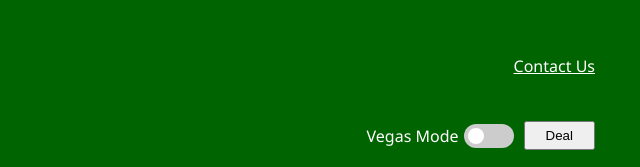
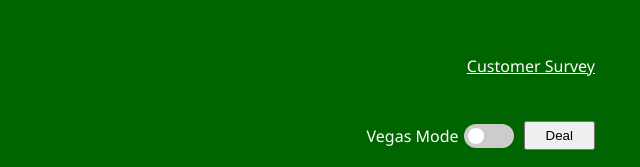
Before and after one commit to char-e/CST8334---Software-Dev.-Project-, a website built with Parcel: page index.html in a window 1280 px wide. Shown: the top 167 px of the page, 640-1280 px from the left. Built offline with nearby package versions, Linux system fonts and the light colour scheme.

Commit message:
Add Customer Survey

```diff
--- a/index.html
+++ b/index.html
@@ -12,7 +12,7 @@
         <div class="header">
           <img alt="Logo" src="./src/assets/logo.png" />
           <h1>Solitaire</h1>
-          <a href="mailto: niko0025@algonquinlive.com">Contact Us</a>
+          <a href="https://docs.google.com/forms/d/e/1FAIpQLSeAddlAk8YMFda91uQYhefrFF6PNL-5IZQnfoycOrb6vX9Xzg/viewform">Customer Survey</a>
         </div>
       </div>
     </header>
```
